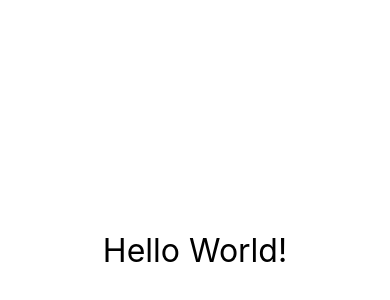
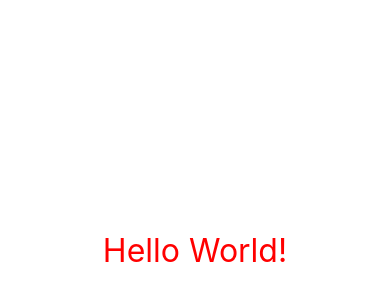
Before and after one commit to doroddong/AppProject, a React Native app: screen / in a window 390 px wide. Shown: the part 172-472 px from the top of the page. Built offline with nearby package versions, Linux system fonts and the light colour scheme.

Commit message:
Add Style : red text and array of styles

```diff
--- a/App.js
+++ b/App.js
@@ -4,7 +4,7 @@
 export default function App() {
   return (
     <View style={styles.container}>
-      <Text style = {styles.textBig}>Hello World!</Text>
+      <Text style = {[styles.textBig,styles.textRed]}>Hello World!</Text>
     </View>
   );
 }
@@ -19,4 +19,7 @@
   textBig : {
     fontSize: 32,
   },
+  textRed : {
+    color : 'red'
+  },
 });
```
